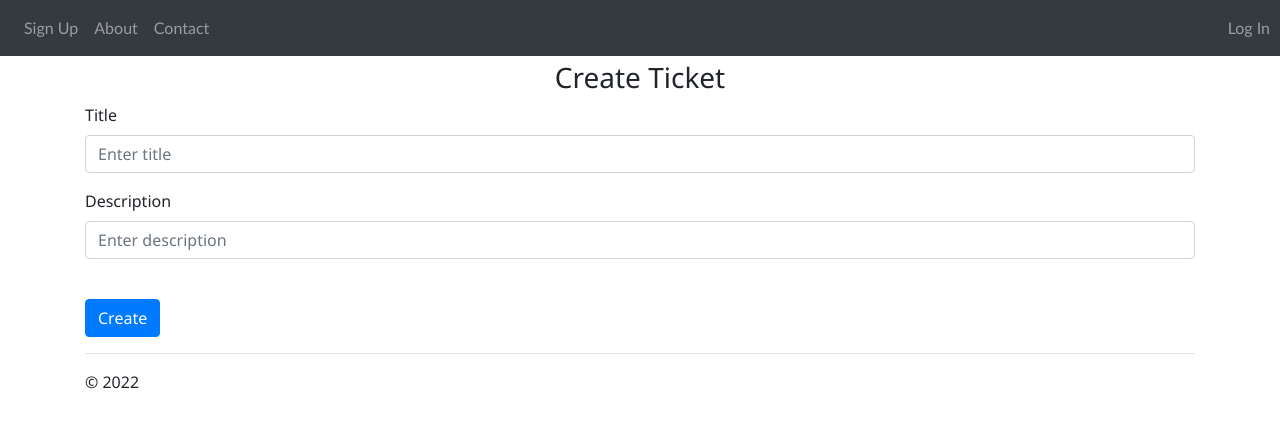
After one commit to czevallosdev/ticket_system_repo, a Flask app: page /create/ in a window 1280 px wide. The commit adds this page. Shown: the top 428 px of the page. Run offline with Flask 2, Linux system fonts and the light colour scheme; some libraries are stand-ins or nearby versions.

Commit message:
add more func

```diff
--- a/website/static/site.css
+++ b/website/static/site.css
@@ -30,3 +30,21 @@
     position: absolute;
     right: 2px;
 }
+
+.table__row:nth-child(even) {
+    background-color: #e5e5e5;
+}
+
+.table__header {
+    text-align: left;
+}
+
+.table__cell {
+    padding: 8px;
+}
+
+.table {
+    border-spacing: 0;
+    margin: 2rem;
+    background-color: #f5f5f5;
+}
--- /dev/null
+++ b/website/templates/create_ticket.html
@@ -0,0 +1,28 @@
+{% extends "layout.html" %} {% block title %} Create Ticket {% endblock %} {%
+block content %}
+<form method="POST">
+  <h3 align="center">Create Ticket</h3>
+  <div class="form-group">
+    <label for="title">Title</label>
+    <input
+      type="title"
+      class="form-control"
+      id="title"
+      name="title"
+      placeholder="Enter title"
+    />
+  </div>
+  <div class="form-group">
+    <label for="description">Description</label>
+    <input
+      type="description"
+      class="form-control"
+      id="description"
+      name="description"
+      placeholder="Enter description"
+    />
+  </div>
+  <br />
+  <button type="submit" class="btn btn-primary">Create</button>
+</form>
+{% endblock %}
--- a/website/templates/layout.html
+++ b/website/templates/layout.html
@@ -40,6 +40,18 @@
             class="nav-item nav-link"
             id="home"
             >Home</a
+          >
+          <a
+            href="{{ url_for('views.tickets') }}"
+            class="nav-item nav-link"
+            id="tickets"
+            >Tickets</a
+          >
+          <a
+            href="{{ url_for('views.create') }}"
+            class="nav-item nav-link"
+            id="create"
+            >Create</a
           >
           <a
             href="{{ url_for('auth.logout') }}"
--- a/website/views.py
+++ b/website/views.py
@@ -1,7 +1,10 @@
 from datetime import datetime
 
-from flask import Blueprint, render_template
+from flask import Blueprint, render_template, request, flash, redirect, url_for
 from flask_login import login_required, current_user
+
+from . import db
+from .models import Ticket
 
 views = Blueprint("views", __name__)
 
@@ -11,22 +14,63 @@ views = Blueprint("views", __name__)
 def home():
     return render_template("home.html", user=current_user)
 
+
 @views.route("/about/")
 def about():
     return render_template("about.html", user=current_user)
+
 
 @views.route("/contact/")
 def contact():
     return render_template("contact.html", user=current_user)
 
-@views.route("/hello/")
-@views.route("/hello/<name>")
-def hello_there(name = None):
-    return render_template(
-        "hello_there.html",
-        name=name,
-        date=datetime.now()
-    )
+
+@views.route("/tickets/")
+def tickets():
+    # Get the headings for the Ticket table
+    headings = Ticket.__table__.columns
+    formatted_headings = []
+    for header in headings:
+        if 'user_id' in str(header):
+            continue
+        formatted_headings.append(
+            str(header).replace('ticket.', '').capitalize().replace('_', ' '))
+
+    tickets = db.session.query(Ticket)
+    filtered_tickets = []
+    for ticket in tickets:
+        filtered_tickets.append(
+            [ticket.id, ticket.title, ticket.description, ticket.date_added])
+
+    return render_template("tickets.html", user=current_user, headings=formatted_headings, data=filtered_tickets)
+
+
+@views.route("/create/", methods=['GET', 'POST'])
+def create():
+    if request.method == 'POST':
+        title = request.form.get('title')
+        description = request.form.get('description')
+
+        new_ticket = Ticket(title=title, description=description)
+        db.session.add(new_ticket)
+        db.session.commit()
+        flash('Ticket created!', category='success')
+        return redirect(url_for('views.tickets'))
+
+    return render_template("create_ticket.html", user=current_user)
+
+
+@views.route("/delete/<int:id>")
+def delete(id):
+    ticket_to_delete = Ticket.query.get_or_404(id)
+    try:
+        db.session.delete(ticket_to_delete)
+        db.session.commit()
+        flash('Ticket successfully deleted!', category='success')
+        return redirect(url_for('views.tickets'))
+    except:
+        return RuntimeError("Error when deleting the ticket")
+
 
 @views.route("/api/data")
 def get_data():
```
Also changed, not shown: website/auth.py (+6 -1 lines), website/models.py (+14 -0 lines), website/templates/tickets.html (added, +21 -0 lines).
